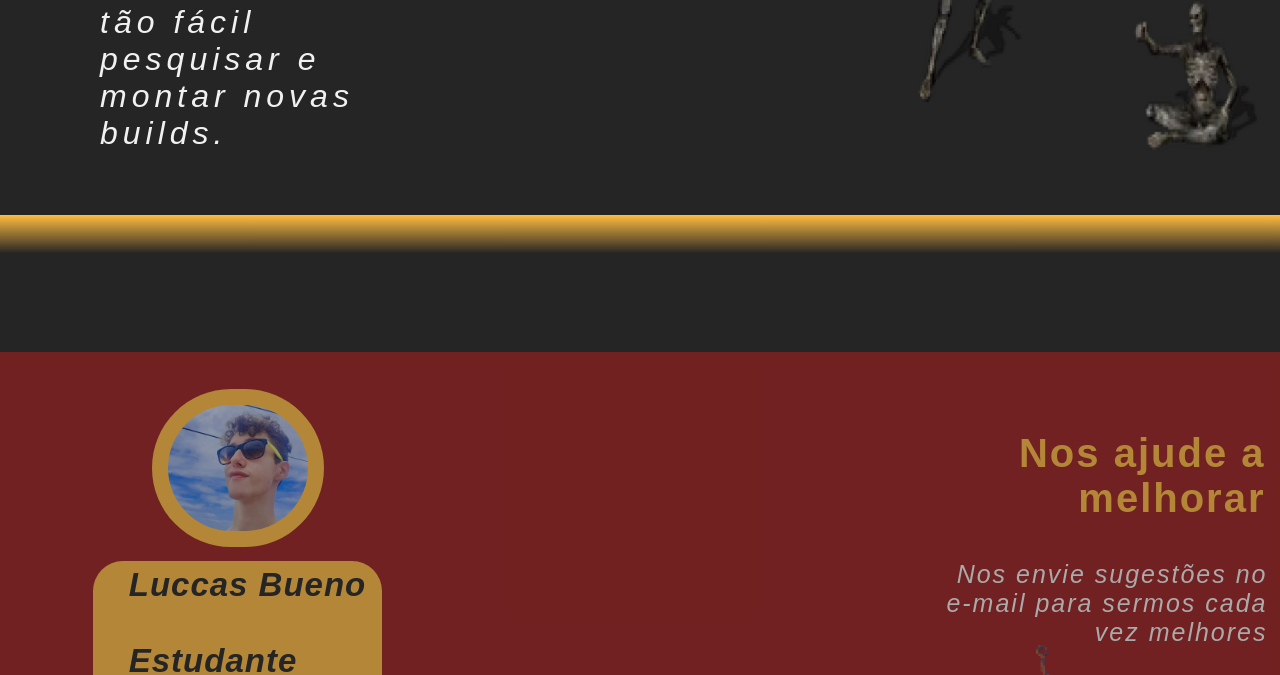
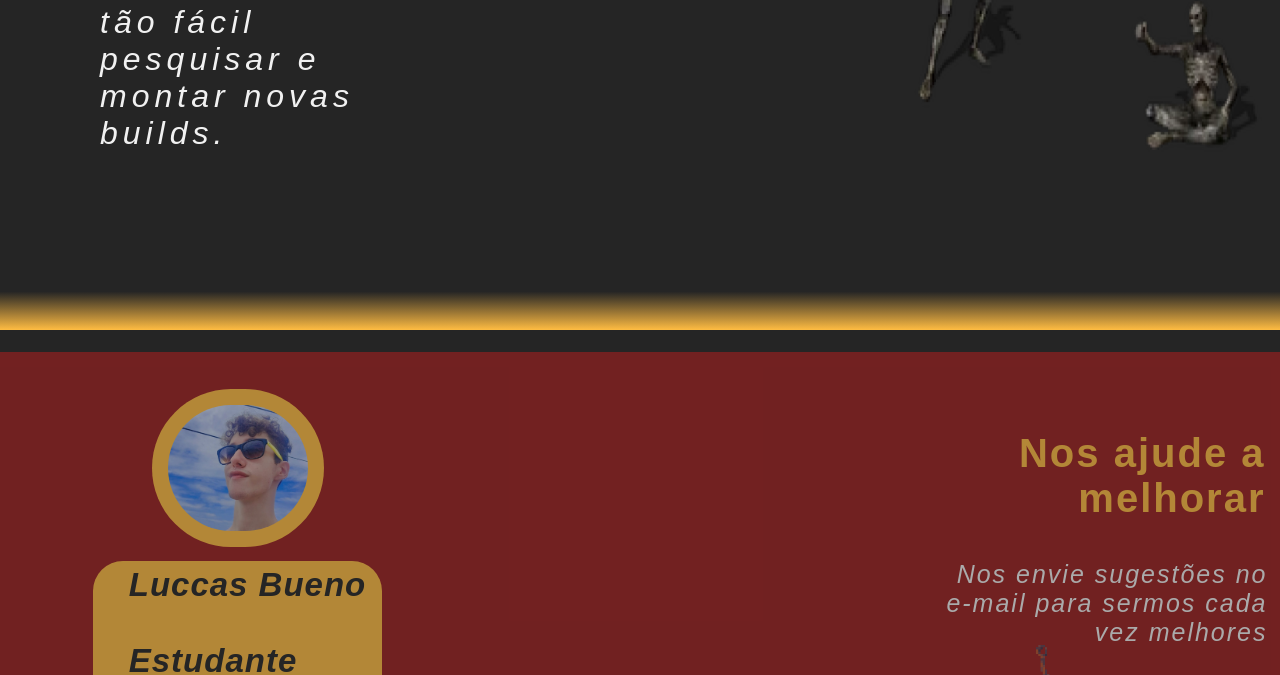
Before and after one commit to DS3-Wiki/Website, a website built with Parcel: page public/index.html in a window 1280 px wide. Shown: the part 2682-3357 px from the top of the page. Built offline with nearby package versions, Linux system fonts and the light colour scheme; files whose address does not match are found by name.

Commit message:
Ajuste na home

```diff
--- a/public/css/index.css
+++ b/public/css/index.css
@@ -100,11 +100,20 @@ body{
     pointer-events: none;
 }
 
-.barra_home {
+.barra_home_video {
     background: linear-gradient(180deg, rgba(255,188,66,1) 0%, rgba(37,37,37,100) 30%);
     width: 100%;
     height: 16vh;
     margin-top: -137px;
+    z-index: 1;
+    position: absolute;
+}
+
+.barra_home_footer{
+    background: linear-gradient(0deg, rgba(255,188,66,1) 0%, rgba(37,37,37,100) 30%);
+    width: 100%;
+    margin-top: -150px;
+    height: 16vh;
     z-index: 1;
     position: absolute;
 }
--- a/public/index.html
+++ b/public/index.html
@@ -53,7 +53,7 @@
         src="https://www.youtube.com/embed/_zDZYrIUgKE?autoplay=1&mute=1&loop=1&controls=0&rel=0&playlist=_zDZYrIUgKE"
         frameborder="0">
         </iframe>
-        <div class="barra_home"></div>
+        <div class="barra_home_video"></div>
         <!-- SECTION 1 -->
         <section class="section_1">
             <div class="section_1_texto">
@@ -104,7 +104,7 @@
             <img src="./Assets/img/emotes2.png">
         </section> -->
 
-        <div class="barra_home"></div>
+        <div class="barra_home_footer"></div>
         <!-- FOOTER -->
         <footer  class="footer" id="Footer">
 
```
